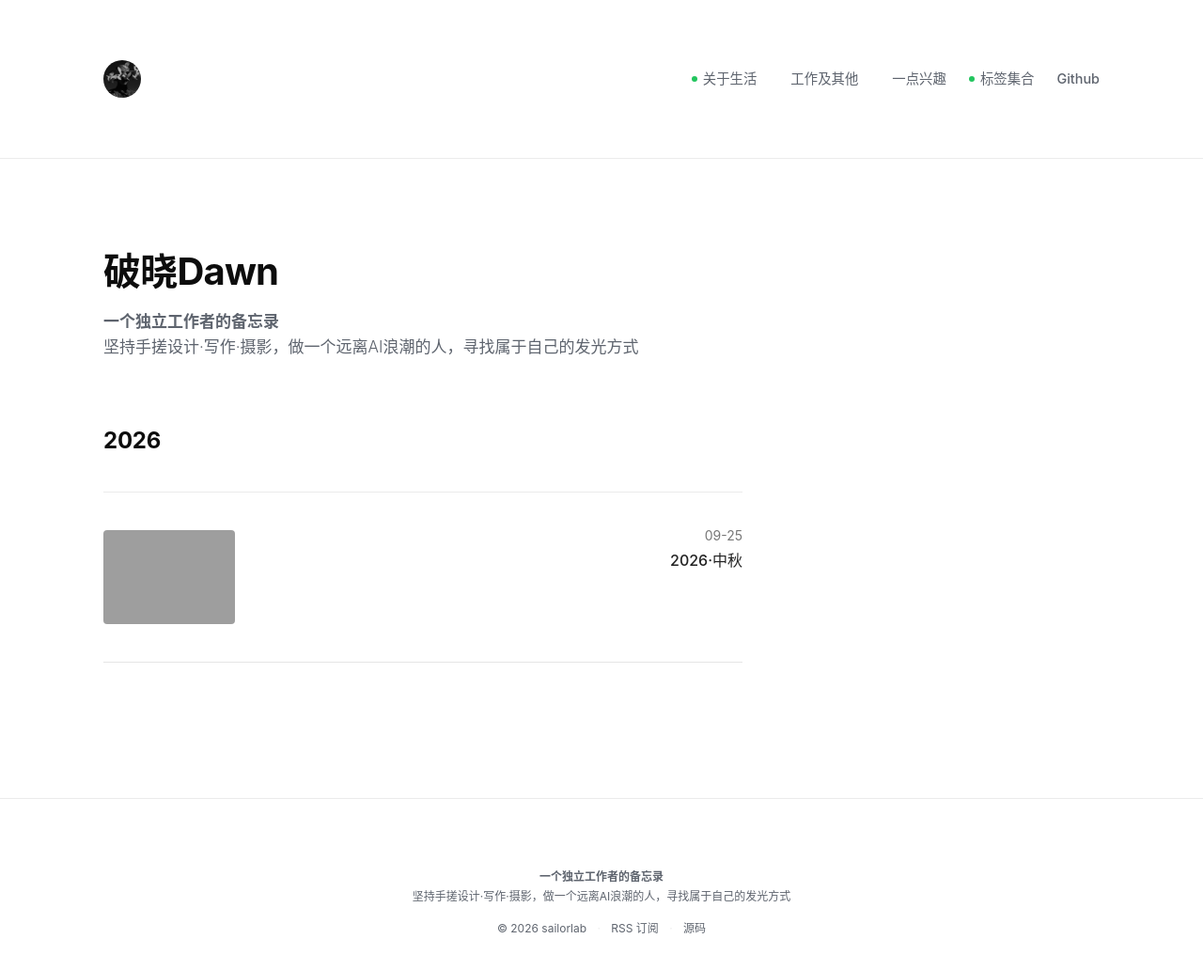
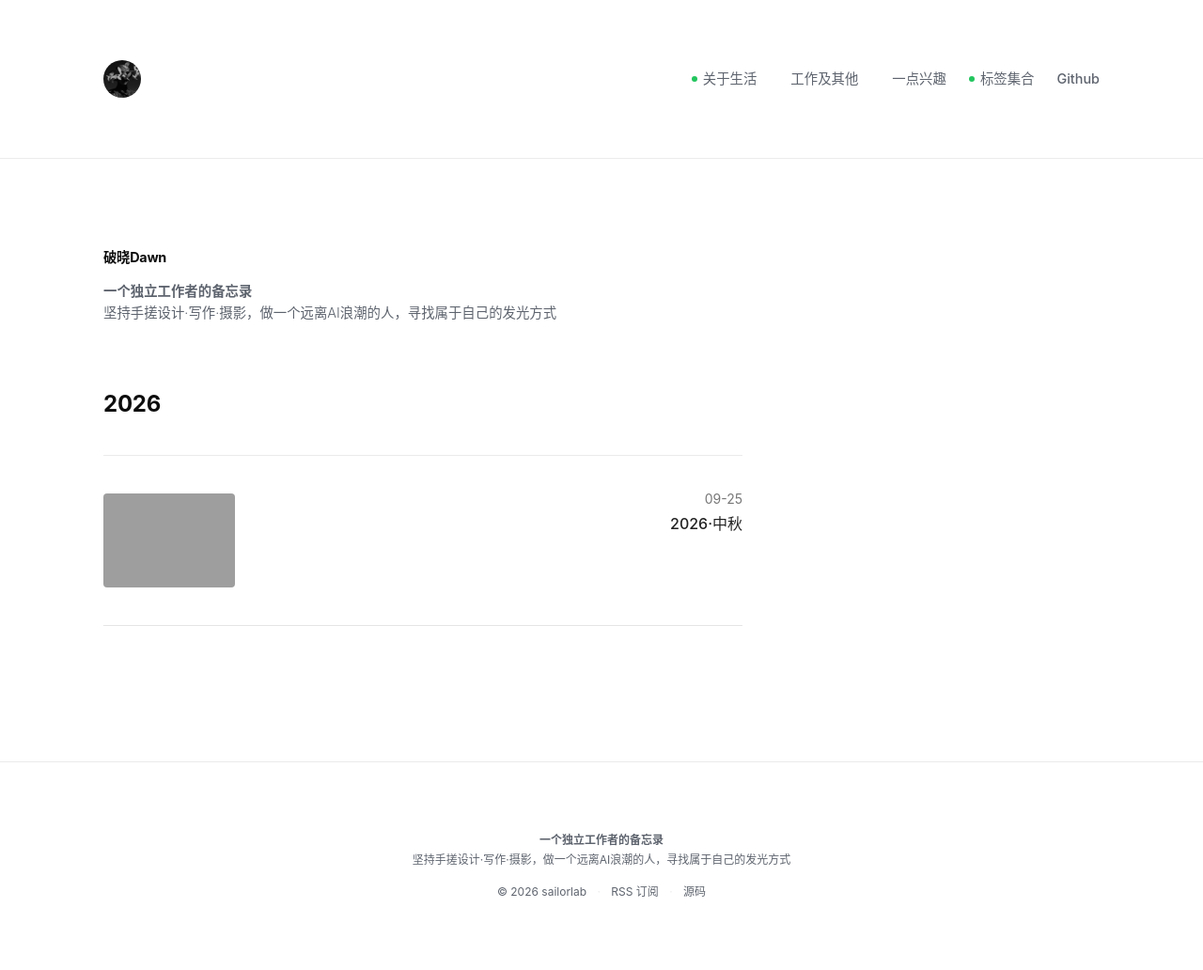
Before and after one commit to sailorlab/blog, a Jekyll site: the page built from index.html, in a window 1280 px wide and 1070 px high. Shown: the top 1032 px of the window at 94% size. Built offline with Jekyll 4.4.1, drawn with Linux system fonts in a browser that asks for light colours; the list of posts is cut into pages by our own code; grey boxes are pictures that could not be loaded.

Commit message:
Update style.scss

```diff
--- a/assets/css/style.scss
+++ b/assets/css/style.scss
@@ -132,7 +132,7 @@ body {
   max-width: 680px;
 
   h1 {
-    font-size: 2.5rem;
+    font-size: 14.4px;
     font-weight: 700;
     color: var(--accent-color);
     margin-bottom: 1rem;
@@ -141,7 +141,7 @@ body {
   }
 
   p {
-    font-size: 14.4pxrem;
+    font-size: 14.4px;
     color: var(--text-muted);
     font-weight: 300;
     line-height: 1.6;
```
